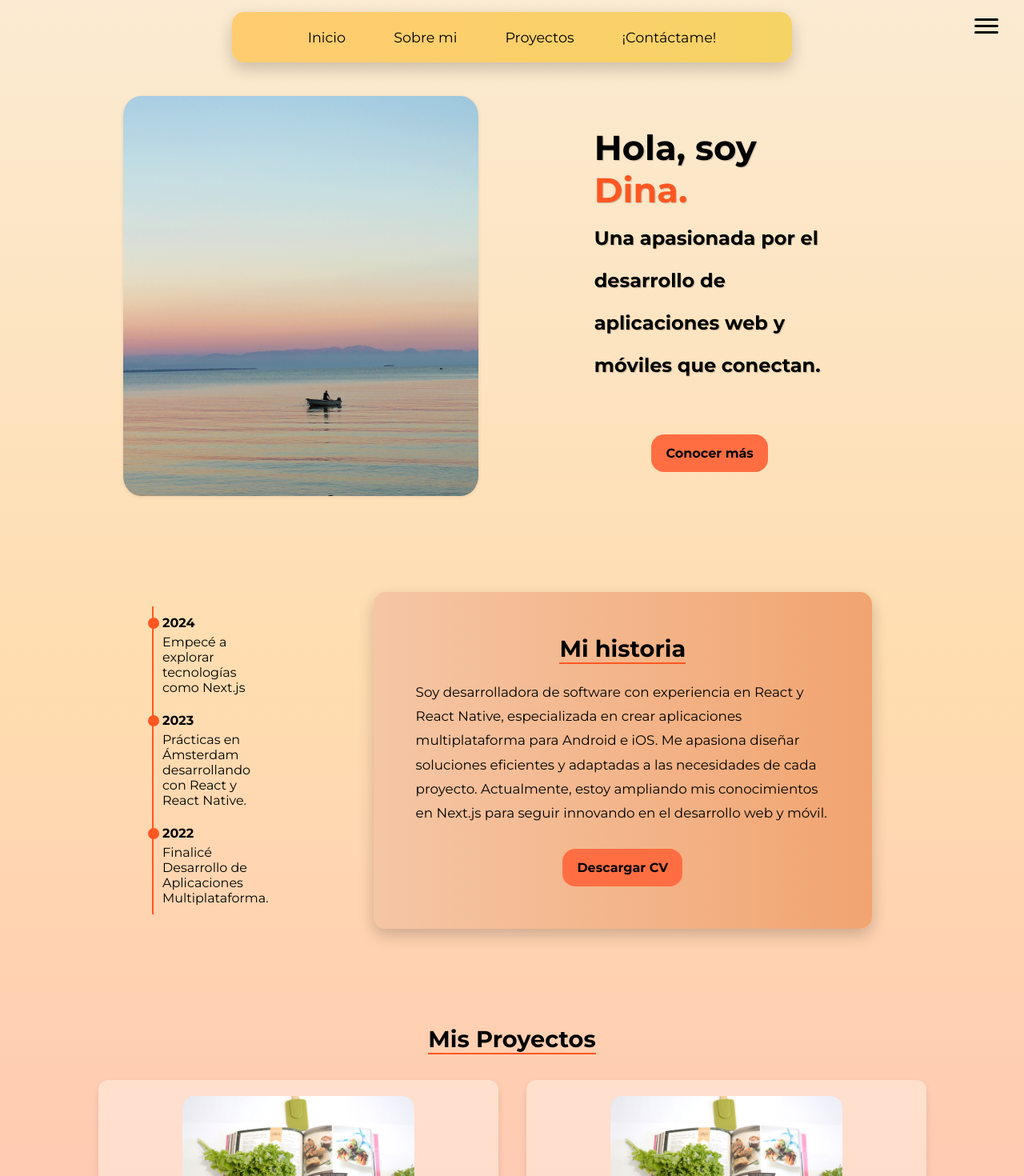
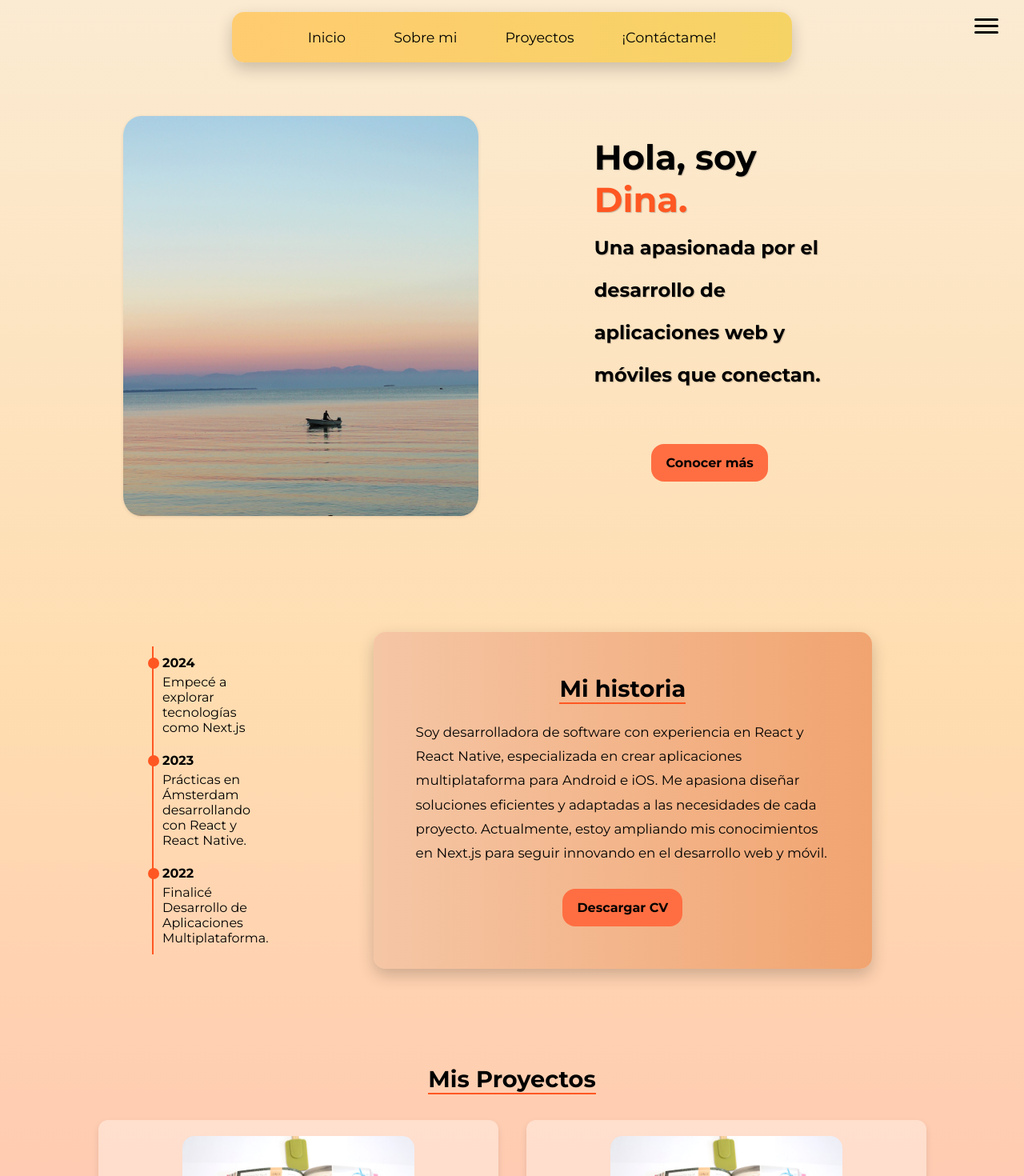
Before and after one commit to LavryDam/my-portfolio-web, a Next.js app: page / in a window 1280 px wide. Shown: the top 1470 px of the page at 80% size. Built offline with nearby package versions, Linux system fonts and the light colour scheme.

Commit message:
fix: css

```diff
--- a/app/about/about.css
+++ b/app/about/about.css
@@ -84,7 +84,7 @@ body {
     align-items: center;
     justify-content: center;
     gap: 120px;
-    margin-top: 120px;
+    margin-top: 145px;
     margin-bottom: 15px;
     max-width: 900px;
 }
--- a/app/globals.css
+++ b/app/globals.css
@@ -32,7 +32,7 @@ body {
 }
 
 .image-container {
-    margin-top: 120px;
+    margin-top: 145px;
     width: 650px;
     height: 500px;
     background-image: url('/images/sun4.jpg');
```
